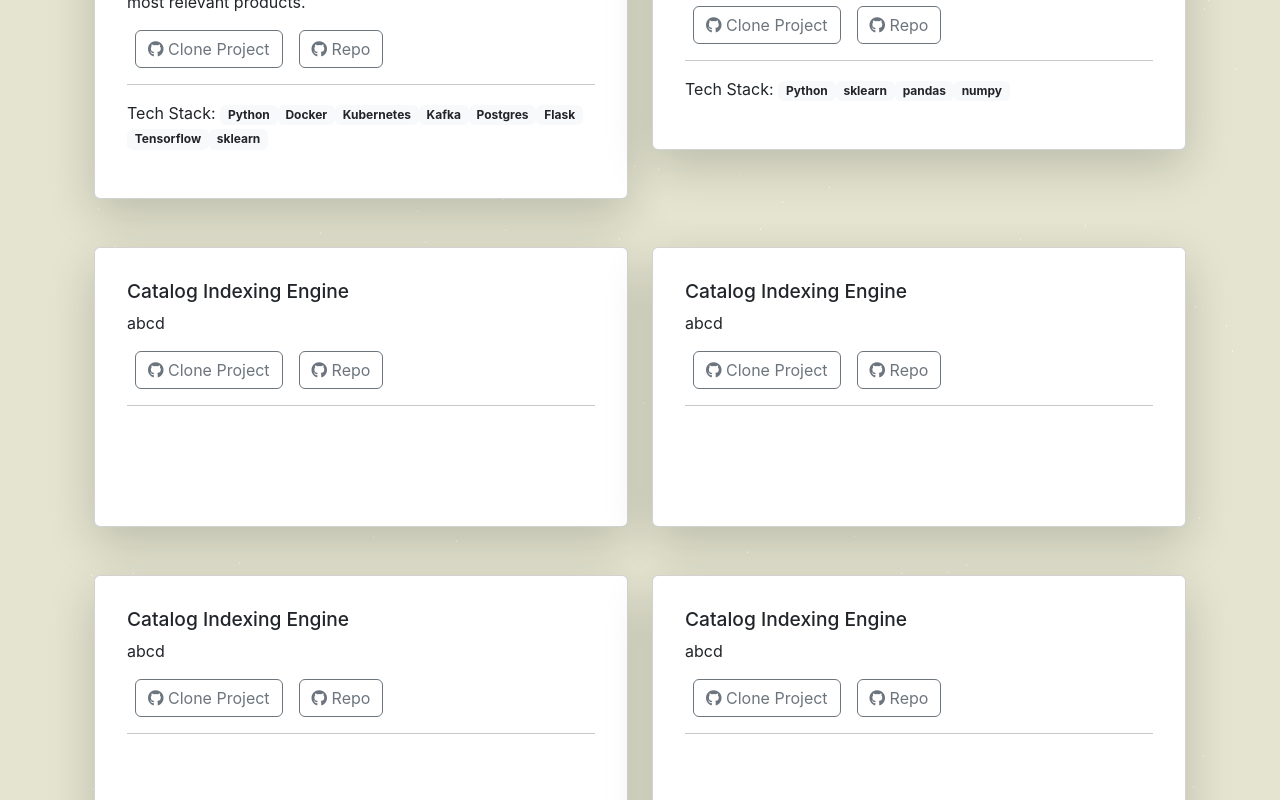
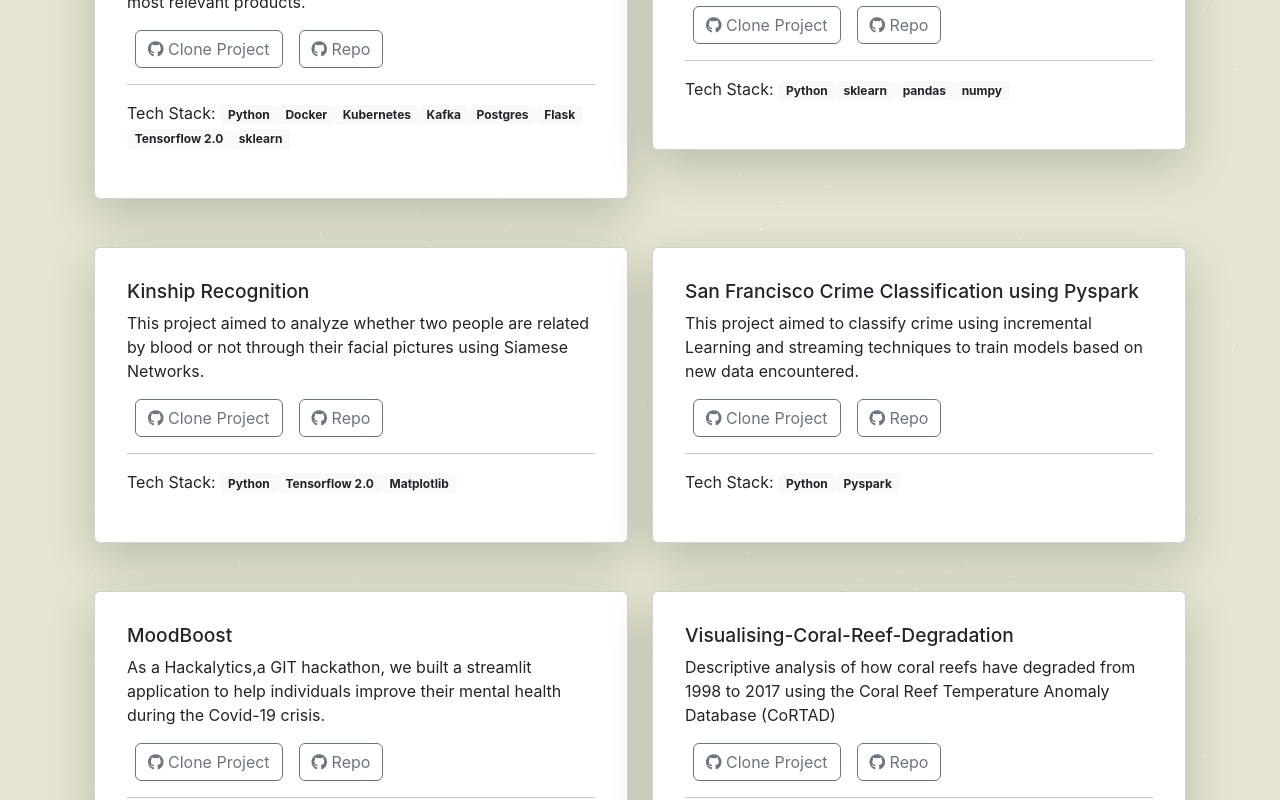
Before and after one commit to deepa-cv/deepa-cv-home, a React (Create React App) app: page / in a window 1280 px wide. Shown: the part 1560-2360 px from the top of the page. Built offline with nearby package versions, Linux system fonts and the light colour scheme.

Commit message:
add projects

```diff
--- a/src/components/home/Project.jsx
+++ b/src/components/home/Project.jsx
@@ -29,7 +29,7 @@ const Project = ({ heading, username, length, specfic }) => {
     description:"Efficient retrieval methods for fashion catalogs. Uses microservices based architecture and supports both structured and unstructured queries. ML techniques to return most relevant products." ,
     svn_url: "https://github.com/BFB-PES/Catalog-Indexing-Engine",
     stargazers_count: null,
-    languages_url: ["Python","Docker","Kubernetes","Kafka", "Postgres", "Flask", "Tensorflow", "sklearn"],
+    languages_url: ["Python","Docker","Kubernetes","Kafka", "Postgres", "Flask", "Tensorflow 2.0", "sklearn"],
     pushed_at: null,
   },
   {
@@ -41,35 +41,35 @@ const Project = ({ heading, username, length, specfic }) => {
     pushed_at: null,
   },
   {
-    name: "Catalog Indexing Engine",
-    description:"abcd" ,
-    svn_url: "https://github.com/BFB-PES/Catalog-Indexing-Engine",
+    name: "Kinship Recognition",
+    description:"This project aimed to analyze whether two people are related by blood or not through their facial pictures using Siamese Networks.",
+    svn_url: "https://github.com/Pravena725/Kinship-Recognition",
     stargazers_count: null,
-    languages_url: null,
+    languages_url: ["Python", "Tensorflow 2.0", "Matplotlib"],
     pushed_at: null,
   },
   {
-    name: "Catalog Indexing Engine",
-    description:"abcd" ,
+    name: "San Francisco Crime Classification using Pyspark",
+    description:"This project aimed to classify crime using incremental Learning and streaming techniques to train models based on new data encountered." ,
     svn_url: "https://github.com/BFB-PES/Catalog-Indexing-Engine",
     stargazers_count: null,
-    languages_url: null,
+    languages_url: ["Python","Pyspark"],
     pushed_at: null,
   },
   {
-    name: "Catalog Indexing Engine",
-    description:"abcd" ,
-    svn_url: "https://github.com/BFB-PES/Catalog-Indexing-Engine",
+    name: "MoodBoost",
+    description:"As a Hackalytics,a GIT hackathon, we built a streamlit application to help individuals improve their mental health during the Covid-19 crisis." ,
+    svn_url: "https://github.com/ELITA04/Hacklytics-Streamlit",
     stargazers_count: null,
-    languages_url: null,
+    languages_url:["Python", "Tensorflow","Plotly", "Streamlit"],
     pushed_at: null,
   },
   {
-    name: "Catalog Indexing Engine",
-    description:"abcd" ,
+    name: "Visualising-Coral-Reef-Degradation",
+    description:"Descriptive analysis of how coral reefs have degraded from 1998 to 2017 using the Coral Reef Temperature Anomaly Database (CoRTAD)" ,
     svn_url: "https://github.com/BFB-PES/Catalog-Indexing-Engine",
     stargazers_count: null,
-    languages_url: null,
+    languages_url:['Tableau'],
     pushed_at: null,
   },
 ]);
```
